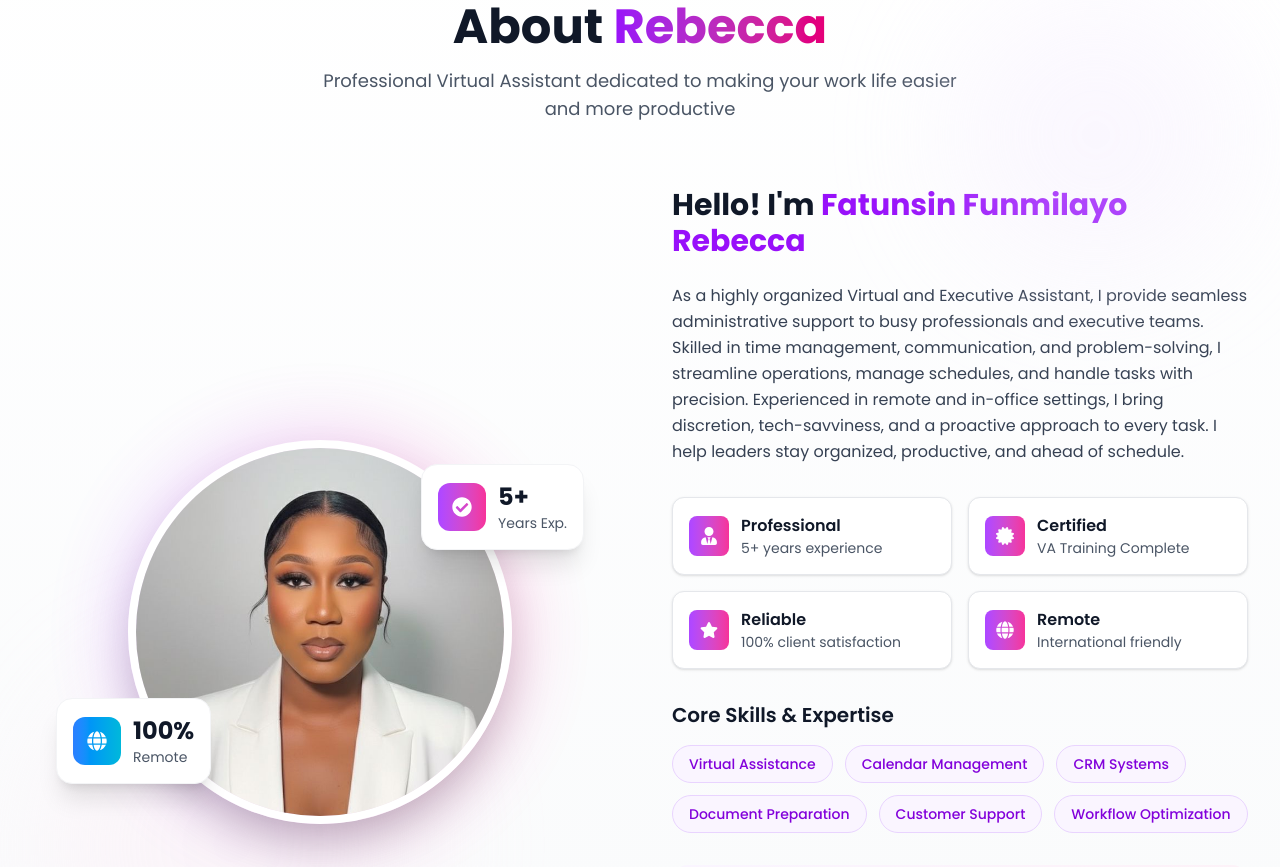
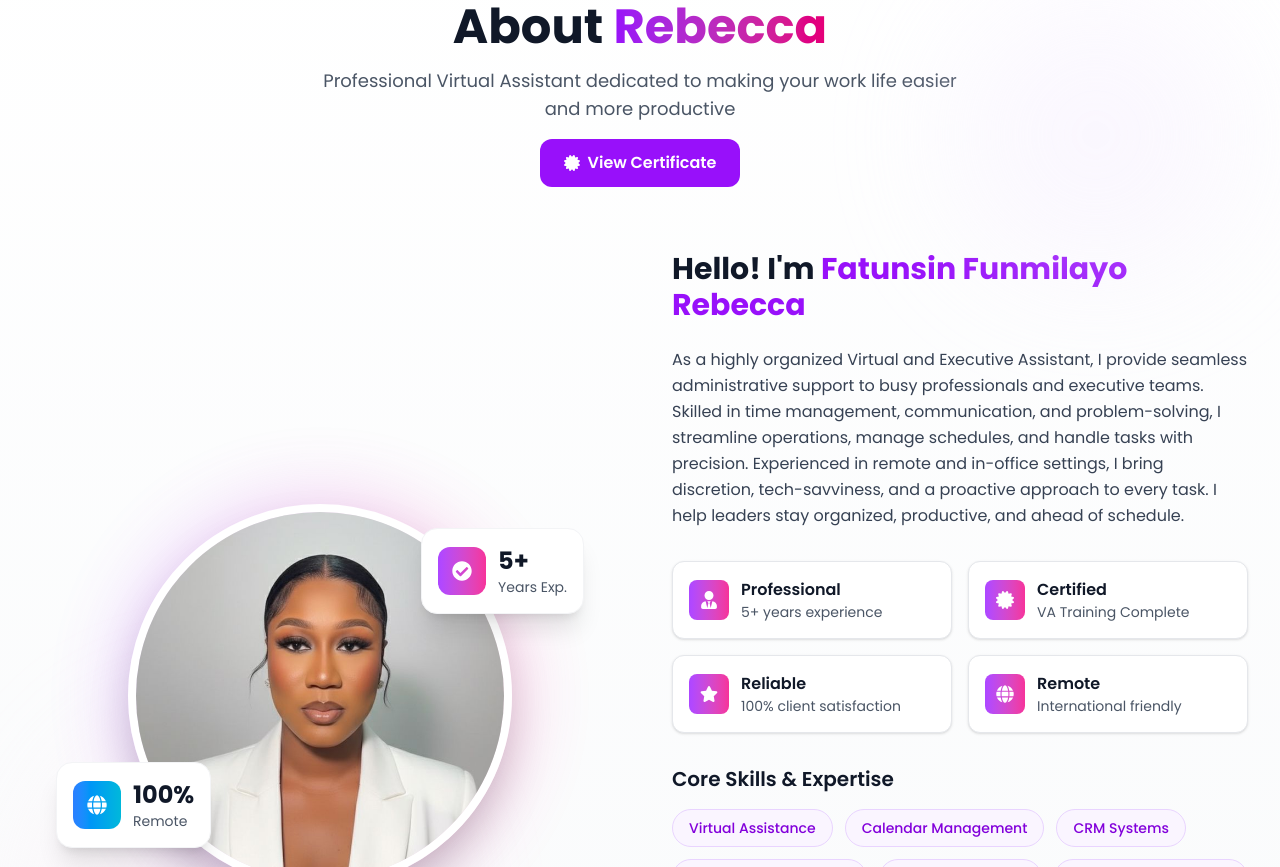
Before and after one commit to dammy0227/Funmilayo_Fatunsin_portfolio, a React (Vite) app: page / in a window 1280 px wide. Shown: the part 940-1807 px from the top of the page. Built offline with nearby package versions, Linux system fonts and the light colour scheme.

Commit message:
Add certificate link and button in About section

```diff
--- a/src/pages/About.jsx
+++ b/src/pages/About.jsx
@@ -6,12 +6,11 @@ import {
   FaCheckCircle,
   FaUserTie,
   FaCertificate,
-  FaStar,
-  FaEnvelope,
-  FaArrowRight
+  FaStar
 } from "react-icons/fa";
 import { motion } from "framer-motion";
-import img from '../assets/profile.jpeg'
+import img from '../assets/profile.jpeg';
+import certificatePdf from '../assets/certifcate.pdf';
 
 const About = () => {
   const skills = [
@@ -53,9 +52,22 @@ const About = () => {
           <h2 className="text-4xl lg:text-5xl font-bold text-gray-900 mb-4">
             About <span className="text-transparent bg-clip-text bg-linear-to-r from-purple-600 to-pink-600">Rebecca</span>
           </h2>
-          <p className="text-gray-600 text-lg max-w-2xl mx-auto">
+          <p className="text-gray-600 text-lg max-w-2xl mx-auto mb-4">
             Professional Virtual Assistant dedicated to making your work life easier and more productive
           </p>
+
+          {/* ✅ View Certificate Button */}
+          <motion.a
+            href={certificatePdf}
+            target="_blank"
+            rel="noopener noreferrer"
+            whileHover={{ scale: 1.05 }}
+            whileTap={{ scale: 0.95 }}
+            className="inline-flex items-center gap-2 px-6 py-3 bg-purple-600 text-white rounded-xl font-semibold hover:bg-purple-700 transition"
+          >
+            <FaCertificate className="text-white" />
+            View Certificate
+          </motion.a>
         </motion.div>
 
         <div className="flex flex-col lg:flex-row items-center gap-12 lg:gap-16">
@@ -133,11 +145,11 @@ const About = () => {
                 Hello! I'm <span className="text-purple-600">Fatunsin Funmilayo Rebecca</span>
               </h3>
               <p className="text-gray-700 text-md  leading-relaxed mb-6">
-              As a highly organized Virtual and Executive Assistant, I provide seamless administrative support to
-              busy professionals and executive teams. Skilled in time management, communication, and problem-solving,
-              I streamline operations, manage schedules, and handle tasks with precision. Experienced in remote
-              and in-office settings, I bring discretion, tech-savviness, and a proactive approach to every task.
-              I help leaders stay organized, productive, and ahead of schedule.
+                As a highly organized Virtual and Executive Assistant, I provide seamless administrative support to
+                busy professionals and executive teams. Skilled in time management, communication, and problem-solving,
+                I streamline operations, manage schedules, and handle tasks with precision. Experienced in remote
+                and in-office settings, I bring discretion, tech-savviness, and a proactive approach to every task.
+                I help leaders stay organized, productive, and ahead of schedule.
               </p>
             </div>
 
```
Also changed, not shown: 1 other file (tests, documents, lock files or other folders).
